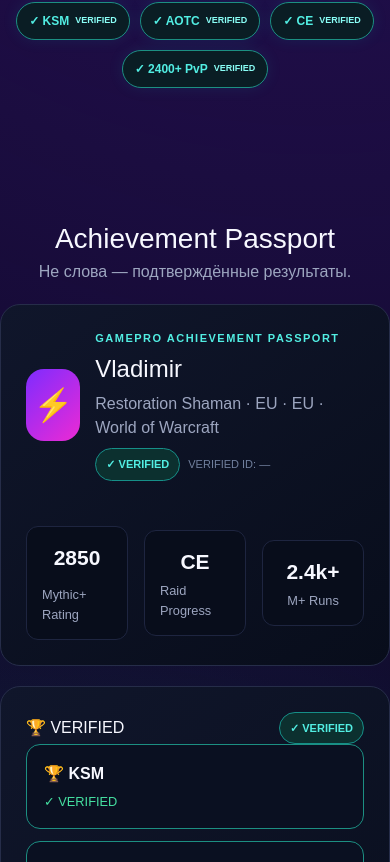
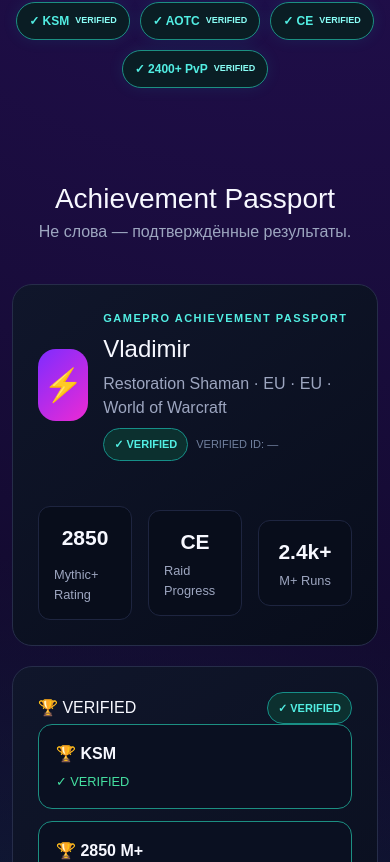
Before and after one commit to vesttrading/gamepro-market, a Next.js app: page / in a window 390 px wide. Shown: the part 502-1364 px from the top of the page. Built offline with nearby package versions, Linux system fonts and the light colour scheme; no server answers.

Commit message:
Improve mobile layout and remove unused styles
Refactor CSS for mobile responsiveness and layout adjustments.

```diff
--- a/app/globals.css
+++ b/app/globals.css
@@ -8,42 +8,7 @@ body {
 @tailwind base;
 @tailwind components;
 @tailwind utilities;
-/* 1. Центрирование и фиксация ширины основных секций */
-#passport, #players {
-  display: block !important;
-  margin-left: auto !important;
-  margin-right: auto !important;
-  max-width: 1160px !important;
-  width: 92% !important;
-}
 
-/* 2. Восстановление сетки для паспорта (строка 246) */
-.grid2 {
-  display: grid !important;
-  grid-template-columns: repeat(auto-fit, minmax(320px, 1fr)) !important;
-  gap: 20px !important;
-  width: 100% !important;
-}
-section#raiderio button {
-    display: inline-flex !important;
-    width: auto !important;
-    flex-shrink: 0 !important;
-}
-/* 3. Восстановление сетки для карточек игроков (строка 259) */
-.cards {
-  display: grid !important;
-  grid-template-columns: repeat(auto-fit, minmax(80px, 1fr)) !important;
-  gap: 16px !important;
-  width: 100% !important;
-}
-
-/* 4. Возвращение оформления кастомным карточкам (строка 247) */
-.card {
-  background-color: #10162b !important;
-  border: 1px solid #171c31 !important;
-  border-radius: 16px !important;
-  padding: 24px !important;
-}
 
 /* 1. Возвращаем секции правильный блочный вид, чтобы карточка Владимира была по центру */
 #passport {
@@ -504,62 +469,82 @@ section#guilds div[class*="jsx-"] {
     }
 }
 
-/* Настройки для мобильных экранов (телефонов) */
-@media (max-width: 768px) {
-    /* 1. Выстраиваем карточки отзывов вертикально в одну колонку */
-    section#reviews [class*="gameGrid"],
-    section#reviews [class*="Grid"] {
+/* =======================================================
+   1. АДАПТАЦИЯ ДЛЯ ТЕЛЕФОНОВ (Экраны меньше 1024px)
+   ======================================================= */
+@media (max-width: 1023px) {
+    /* Сжимаем секции в экран телефона и выстраиваем всё друг за другом */
+    #passport, #players {
+        display: flex !important;
         flex-direction: column !important;
-        gap: 15px !important;
+        width: 100% !important;
+        max-width: 100vw !important;
+        margin: 0 auto !important;
+        padding: 40px 12px 20px !important; /* Уменьшили верхний отступ для мобильных */
+        box-sizing: border-box !important;
     }
 
-    /* 2. Сбрасываем фиксированную ширину карточек */
-    section#reviews [class*="gameGrid"] > div,
-    section#reviews [class*="Grid"] > div {
-        flex: 1 1 auto !important;
+    /* Выстраиваем карточки в сетке строго в одну колонку (одна под другой) */
+    .grid2 {
+        display: flex !important;
+        flex-direction: column !important;
+        gap: 16px !important;
         width: 100% !important;
         max-width: 100% !important;
     }
 
-    /* 3. Уменьшаем гигантские отступы сверху для телефона */
-    section#reviews {
-        margin-top: 40px !important;
+    /* Карточки игроков (строка 259) на мобилках тоже выстраиваем в колонку */
+    .cards {
+        display: flex !important;
+        flex-direction: column !important;
+        gap: 12px !important;
+        width: 100% !important;
     }
 
-    section#guilds > div {
-        padding: 20px 16px !important;
+    /* Адаптируем карточки, чтобы они не растягивали экран по ширине */
+    .card, [style*="card"] {
+        width: 100% !important;
+        max-width: 100% !important;
+        min-width: 0 !important;
+        box-sizing: border-box !important;
+        padding: 16px !important; /* Слегка уменьшили внутренние отступы */
+        background-color: #10162b !important;
+        border: 1px solid #171c31 !important;
+        border-radius: 16px !important;
+    }
+}
+
+/* =======================================================
+   2. ДЛЯ КОМПЬЮТЕРОВ И НОУТБУКОВ (Экраны от 1024px)
+   ======================================================= */
+@media (min-width: 1024px) {
+    /* Возвращаем ваши исходные настройки для больших мониторов */
+    #passport, #players {
+        display: block !important;
+        margin-left: auto !important;
+        margin-right: auto !important;
+        max-width: 1160px !important;
+        width: 92% !important;
     }
 
-    /* 1. Выстраиваем главные блоки паспорта (профиль и ачивки) друг под друга */
-    main div[class*="passport"],
-    main div[class*="Passport"],
-    section#passport > div {
-        flex-direction: column !important;
-        align-items: center !important;
+    .grid2 {
+        display: grid !important;
+        grid-template-columns: repeat(auto-fit, minmax(320px, 1fr)) !important;
         gap: 20px !important;
         width: 100% !important;
     }
 
-    /* 2. Растягиваем левую карточку с ником Vladimir во всю ширину телефона */
-    main div[class*="passport"] > div:first-child,
-    main div[class*="Passport"] > div:first-child {
+    .cards {
+        display: grid !important;
+        grid-template-columns: repeat(auto-fit, minmax(80px, 1fr)) !important;
+        gap: 16px !important;
         width: 100% !important;
-        max-width: 100% !important;
     }
 
-    /* 3. Маленькие карточки (KSM, Cutting Edge) тоже выстраиваем в одну колонку */
-    main div[class*="passport"] div[class*="Grid"],
-    main div[class*="Passport"] div[class*="Grid"] {
-        display: flex !important;
-        flex-direction: row !important;
-        width: 100% !important;
-        gap: 12px !important;
-    }
-
-    /* 4. Делаем каждую плашку ачивки адаптивной */
-    main div[class*="passport"] div[class*="Grid"] > div,
-    main div[class*="Passport"] div[class*="Grid"] > div {
-        width: 100% !important;
-        max-width: 100% !important;
+    .card {
+        background-color: #10162b !important;
+        border: 1px solid #171c31 !important;
+        border-radius: 16px !important;
+        padding: 24px !important;
     }
 }
```
